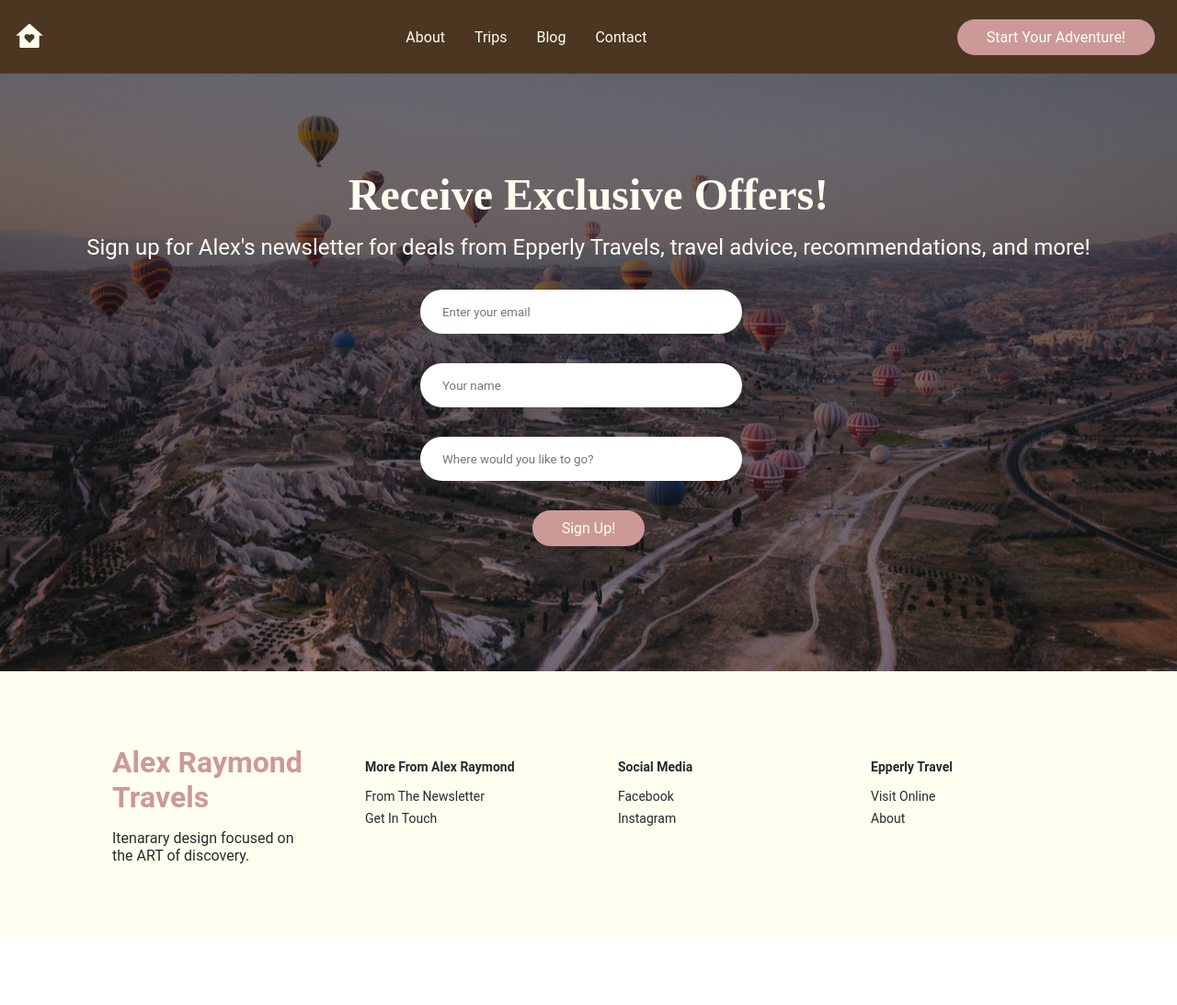
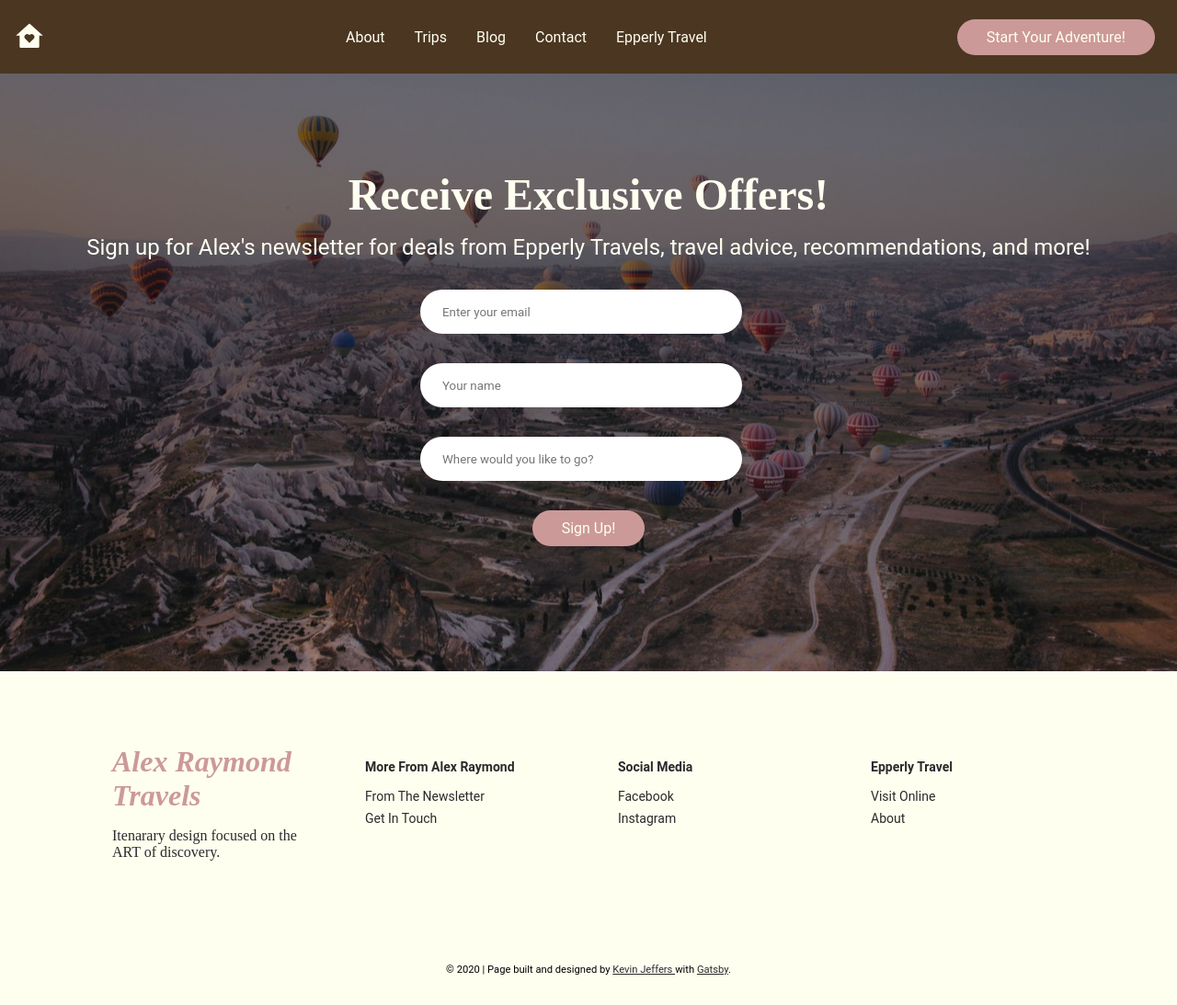
Before and after one commit to jevinkeffers/alexraymondtravels, a Gatsby site: page /contact in a window 1280 px wide. Shown: the whole page at 92% size. Before the commit the page ends 1020 px from the top, so only its background shows below. Built offline with nearby package versions, Linux system fonts and the light colour scheme; Gatsby itself is replaced by a stand-in of ours.

Commit message:
Style changes

```diff
--- a/src/components/Blog.js
+++ b/src/components/Blog.js
@@ -54,7 +54,7 @@ const Blog = () => {
                             {edge.node.subhead}
                         </p>
                         <div className="button">
-                        <Link to={`/blog/${edge.node.slug}/`}>Read More</Link>
+                        <Link to={`/blog/${edge.node.slug}/`}></Link>
                         </div>
                     </li>
                     )
--- a/src/components/Footer.js
+++ b/src/components/Footer.js
@@ -4,6 +4,7 @@ import { Link } from 'gatsby'
 
 const Footer = () => {
     return (
+        <>
         <FooterContainer>
             <FooterLinksWrapper>
                 <FooterDesc>
@@ -29,6 +30,12 @@ const Footer = () => {
                 </FooterLinkItems>
             </FooterLinksWrapper>
         </FooterContainer>
+        <FooterCopyright>
+        <p>
+            © 2020 | Page built and designed by <Link to="https://github.com/jevinkeffers" alt="Kevin Jeffers GitHub" target="_blank">Kevin Jeffers </Link> with <Link to="https://www.gatsbyjs.com/" alt="Gatsby JS" target="_blank"> Gatsby</Link>.
+        </p>
+        </FooterCopyright>
+        </>
     )
 }
 
@@ -43,12 +50,17 @@ const FooterContainer = styled.div`
 `
 
 const FooterDesc = styled.div`
-    font-family: 'Playfair Display';
     padding: 0 2rem;
 
     h1 {
+        font-family: 'Playfair Display';
+        font-style: italic;
         margin-bottom: 1rem;
         color: #cc9999;
+    }
+
+    p {
+        font-family: 'Playfair Display';
     }
 
     @media screen and (max-width: 400px) {
@@ -92,3 +104,28 @@ const FooterLink = styled(Link)`
         transition: 0.3s ease-out;
     }
 `
+
+const FooterCopyright = styled.p `
+    font-size: .7rem;
+    background-color: #FFFFF0;
+    margin: 0 auto;
+    padding: 2rem;
+    text-align: center;
+    justify-content: center;
+
+    a:link {
+        text-decoration: underline;
+        color: #2a2a2a;
+    }
+
+    a:visited {
+        text-decoration: underline;
+        color: #2a2a2a;
+    }
+
+    a:hover {
+        text-decoration: underline;
+        color: #cc9999;
+    }
+
+`
--- a/src/components/Header.js
+++ b/src/components/Header.js
@@ -66,6 +66,7 @@ const NavLink = styled(Link)`
   padding: 0 1rem;
   height: 100%;
   cursor: pointer;
+
 `
 
 const Bars = styled(FaBars)`
--- a/src/components/Trips.js
+++ b/src/components/Trips.js
@@ -63,6 +63,7 @@ function getTrips(data) {
                 `}
                 >
                 {item.node.button}
+                Ask For Info
                 </Button>
             </TripsInfo>
             </TripsCard>
--- a/src/data/MenuData.js
+++ b/src/data/MenuData.js
@@ -3,4 +3,5 @@ export const menuData = [
     { title: "Trips", link: "/trips" },
     { title: "Blog", link: "/blog" },
     { title: "Contact", link: "/contact" },
+    { title: "Epperly Travel", link: "/https://www.epperlytravel.com/" },
 ]
```
Also changed, not shown: src/data/trips.json (+4 -4 lines).
